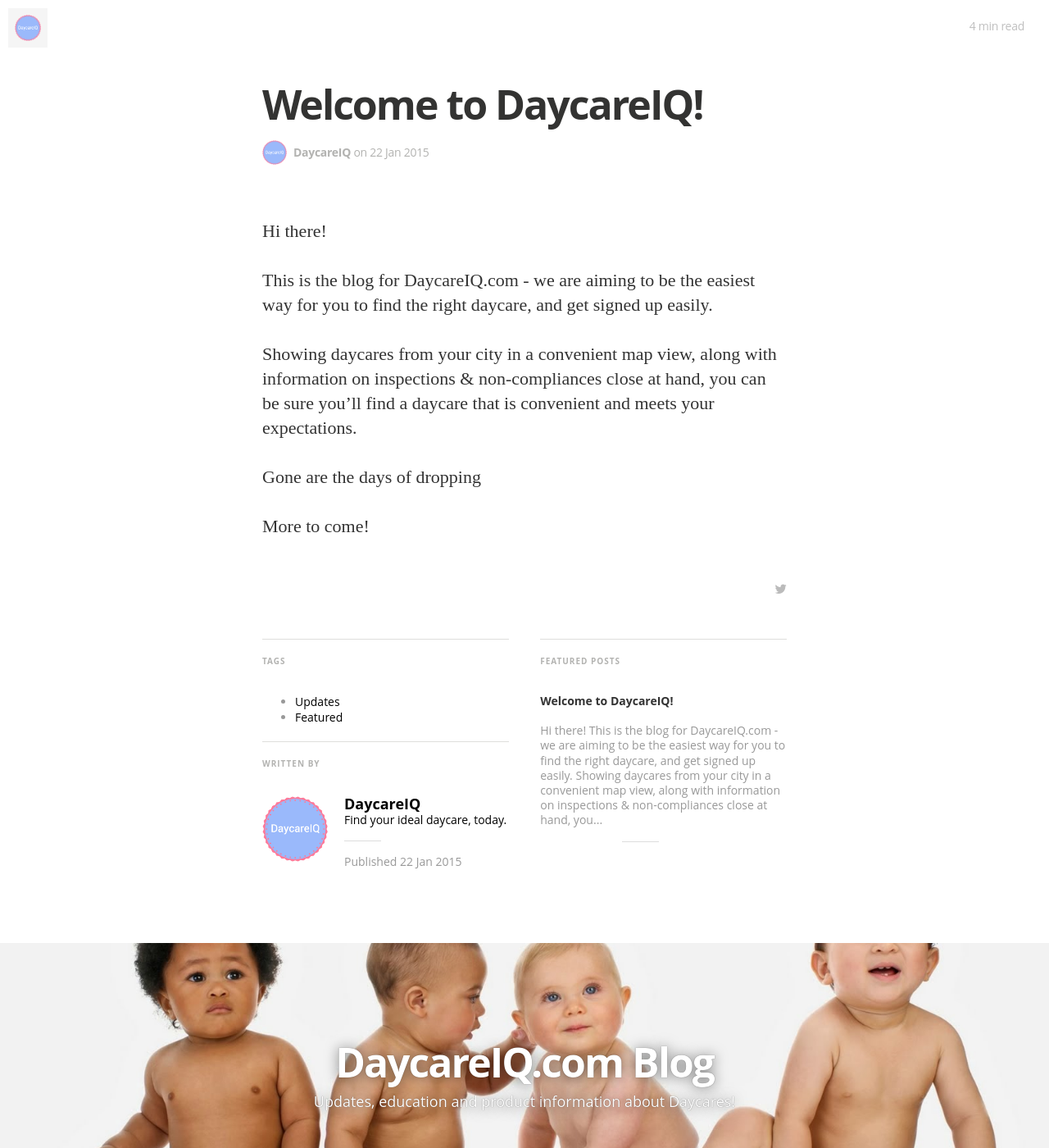
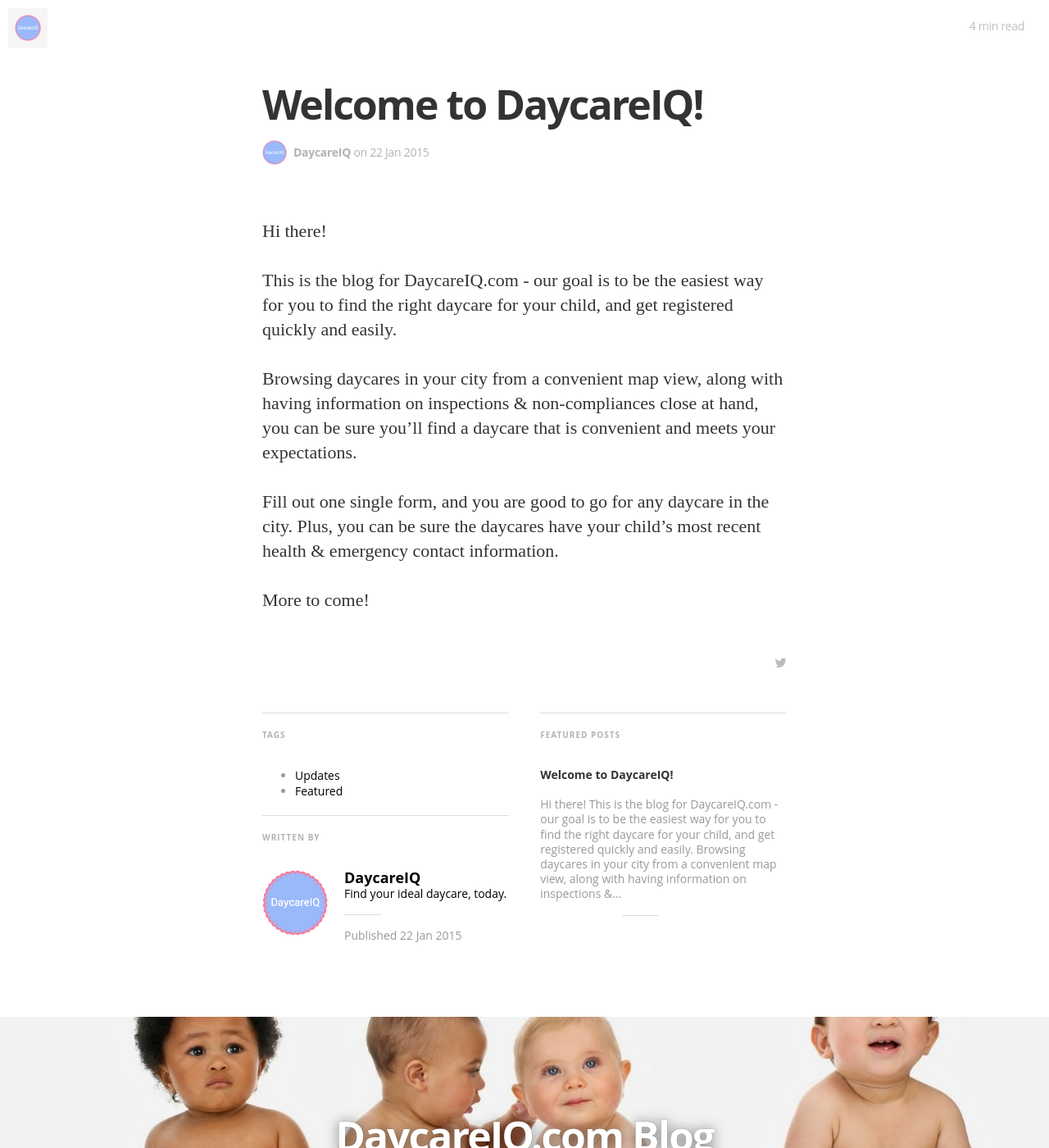
Before and after one commit to DaycareIQ/blog.daycareiq.com, a Jekyll site: the page built from _posts/2015-01-22-welcome-to-daycareiq.md, in a window 1280 px wide and 1400 px high. Shown: the whole window at 82% size. Built offline with Jekyll 4.4.1, drawn with Linux system fonts in a browser that asks for light colours; nearby versions of some CDN libraries; some web fonts are replaced; Markdown is read by kramdown in place of the engine named in the settings.

Commit message:
UPdate post

```diff
--- a/_posts/2015-01-22-welcome-to-daycareiq.md
+++ b/_posts/2015-01-22-welcome-to-daycareiq.md
@@ -8,10 +8,10 @@
 
 Hi there!
 
-This is the blog for DaycareIQ.com - we are aiming to be the easiest way for you to find the right daycare, and get signed up easily.
+This is the blog for DaycareIQ.com - our goal is to be the easiest way for you to find the right daycare for your child, and get registered quickly and easily.
 
-Showing daycares from your city in a convenient map view, along with information on inspections & non-compliances close at hand, you can be sure you'll find a daycare that is convenient and meets your expectations.
+Browsing daycares in your city from a convenient map view, along with having information on inspections & non-compliances close at hand, you can be sure you'll find a daycare that is convenient and meets your expectations.
 
-Gone are the days of dropping
+Fill out one single form, and you are good to go for any daycare in the city. Plus, you can be sure the daycares have your child's most recent health & emergency contact information.
 
 More to come!
```
